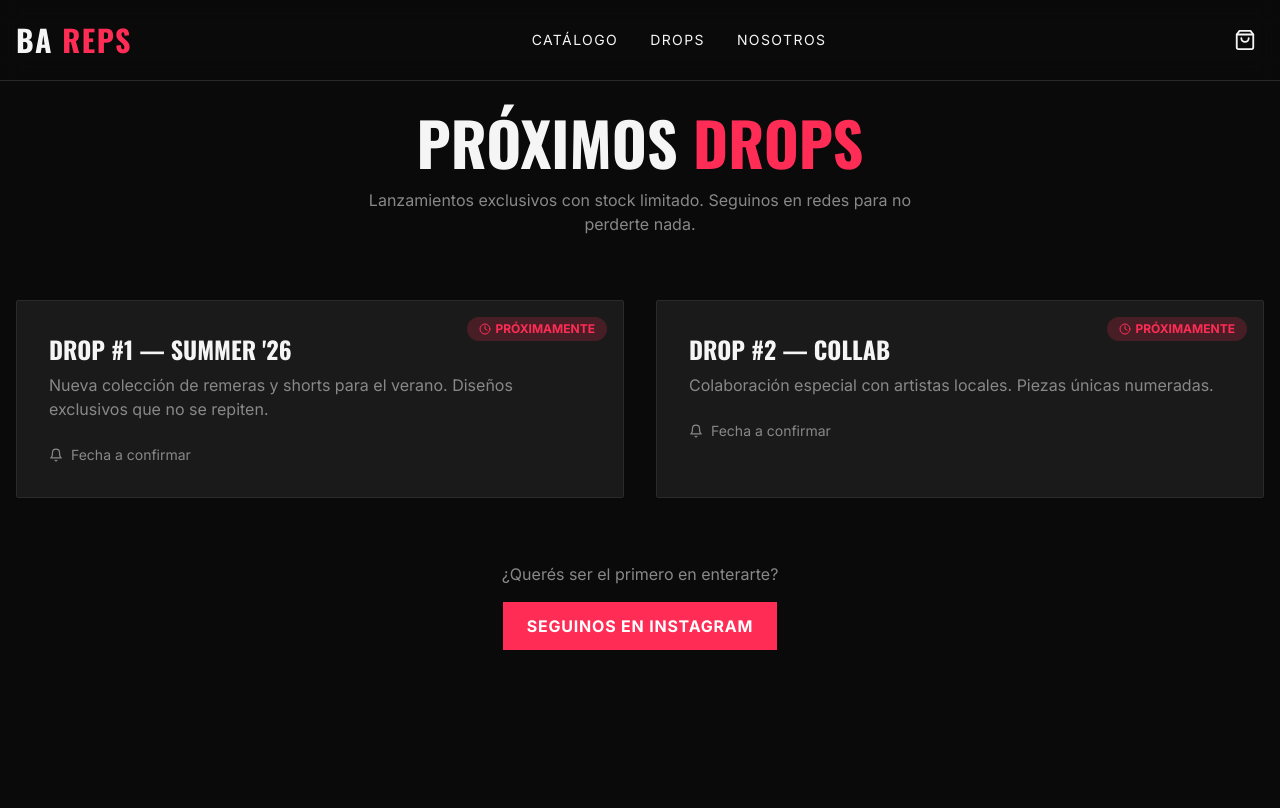
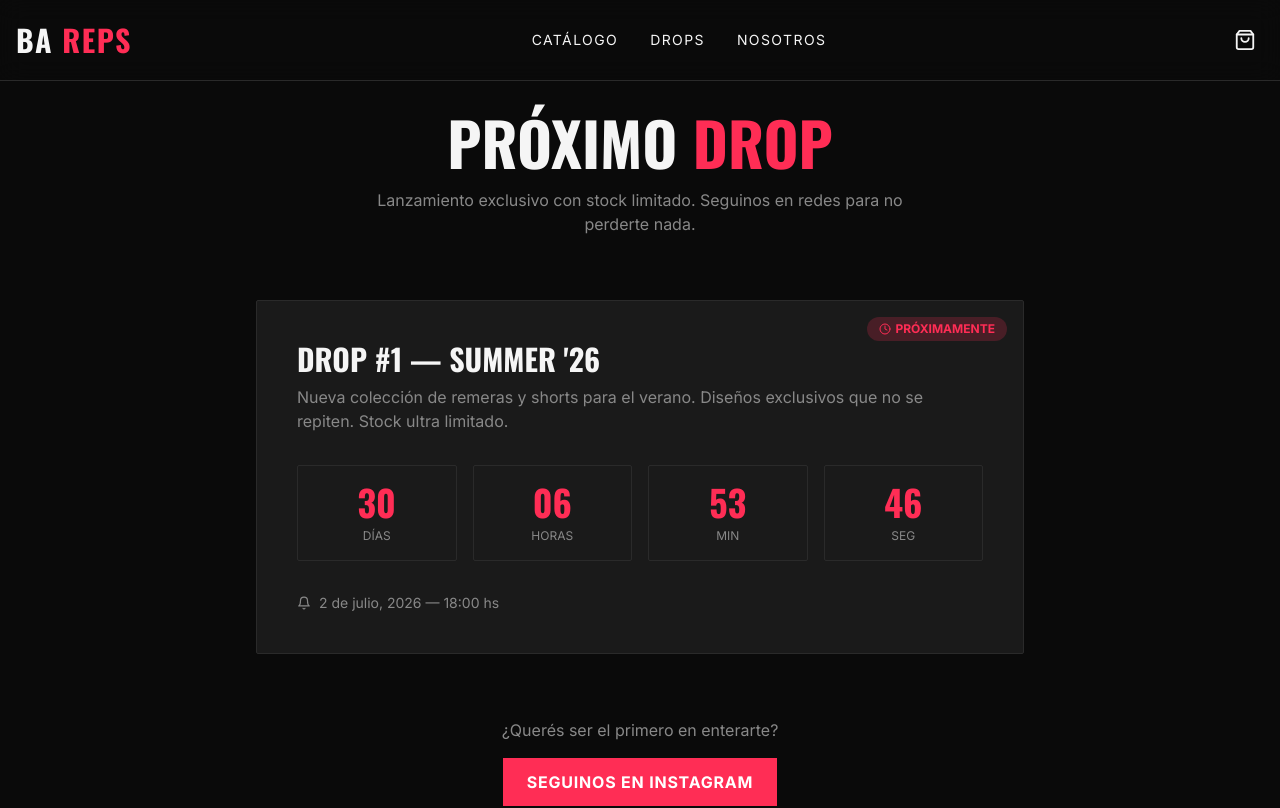
Before and after one commit to franco200802/Kakobuy, a Next.js app: page /drops in a window 1280 px wide. Shown: the top 808 px of the page. Built offline with nearby package versions, Linux system fonts and the light colour scheme.

Commit message:
fix: remove emojis from whatsapp msg, add countdown to drops page

```diff
--- a/src/app/checkout/page.tsx
+++ b/src/app/checkout/page.tsx
@@ -55,13 +55,13 @@ export default function CheckoutPage() {
         `• ${item.product.name} (${item.size}) x${item.quantity} - ${formatPrice(item.product.price * item.quantity)}`
       ).join('\n');
 
-      const msg = `🛒 *Nuevo pedido BA Reps*\n\n` +
-        `👤 *${formData.name}*\n` +
-        `📱 ${formData.phone}\n` +
-        `📍 ${formData.address}, ${formData.city} (${formData.zip})\n\n` +
+      const msg = `*--- NUEVO PEDIDO BA REPS ---*\n\n` +
+        `*Nombre:* ${formData.name}\n` +
+        `*Tel:* ${formData.phone}\n` +
+        `*Direccion:* ${formData.address}, ${formData.city} (${formData.zip})\n\n` +
         `*Productos:*\n${itemsList}\n\n` +
-        `💰 *Total: ${formatPrice(getTotalPrice())}*\n\n` +
-        `Quiero confirmar mi pedido 🙏`;
+        `*TOTAL: ${formatPrice(getTotalPrice())}*\n\n` +
+        `Quiero confirmar mi pedido.`;
 
       const waNumber = '5491161242741'; // Tu número de WhatsApp
       const waUrl = `https://wa.me/${waNumber}?text=${encodeURIComponent(msg)}`;
--- a/src/app/drops/page.tsx
+++ b/src/app/drops/page.tsx
@@ -1,53 +1,82 @@
 'use client';
 
 import { Clock, Bell } from 'lucide-react';
+import { useEffect, useState } from 'react';
+
+const DROP_DATE = new Date('2026-07-02T18:00:00-03:00'); // 2 de julio 2026, 18hs ARG
+
+function useCountdown(target: Date) {
+  const [timeLeft, setTimeLeft] = useState({ days: 0, hours: 0, minutes: 0, seconds: 0 });
+
+  useEffect(() => {
+    const tick = () => {
+      const diff = target.getTime() - Date.now();
+      if (diff <= 0) {
+        setTimeLeft({ days: 0, hours: 0, minutes: 0, seconds: 0 });
+        return;
+      }
+      setTimeLeft({
+        days: Math.floor(diff / (1000 * 60 * 60 * 24)),
+        hours: Math.floor((diff / (1000 * 60 * 60)) % 24),
+        minutes: Math.floor((diff / (1000 * 60)) % 60),
+        seconds: Math.floor((diff / 1000) % 60),
+      });
+    };
+    tick();
+    const id = setInterval(tick, 1000);
+    return () => clearInterval(id);
+  }, [target]);
+
+  return timeLeft;
+}
 
 export default function DropsPage() {
+  const { days, hours, minutes, seconds } = useCountdown(DROP_DATE);
+
   return (
     <main className="min-h-screen pt-28 pb-16 px-4">
-      <div className="max-w-7xl mx-auto">
+      <div className="max-w-3xl mx-auto">
         {/* Header */}
         <div className="text-center mb-16">
           <h1 className="font-display text-5xl md:text-6xl font-bold uppercase mb-4">
-            Próximos <span className="text-kako-accent">Drops</span>
+            Próximo <span className="text-kako-accent">Drop</span>
           </h1>
           <p className="text-kako-muted max-w-xl mx-auto">
-            Lanzamientos exclusivos con stock limitado. Seguinos en redes para no perderte nada.
+            Lanzamiento exclusivo con stock limitado. Seguinos en redes para no perderte nada.
           </p>
         </div>
 
-        {/* Drops Grid */}
-        <div className="grid md:grid-cols-2 gap-8">
-          {/* Drop 1 */}
-          <div className="bg-kako-card border border-kako-border rounded-sm p-8 relative overflow-hidden">
-            <div className="absolute top-4 right-4 bg-kako-accent/20 text-kako-accent text-xs font-bold px-3 py-1 rounded-full uppercase flex items-center gap-1">
-              <Clock size={12} />
-              Próximamente
-            </div>
-            <h3 className="font-display text-2xl font-bold uppercase mb-2">Drop #1 — Summer '26</h3>
-            <p className="text-kako-muted mb-6">
-              Nueva colección de remeras y shorts para el verano. Diseños exclusivos que no se repiten.
-            </p>
-            <div className="flex items-center gap-2 text-sm text-kako-muted">
-              <Bell size={14} />
-              <span>Fecha a confirmar</span>
-            </div>
+        {/* Drop Card */}
+        <div className="bg-kako-card border border-kako-border rounded-sm p-10 relative overflow-hidden">
+          <div className="absolute top-4 right-4 bg-kako-accent/20 text-kako-accent text-xs font-bold px-3 py-1 rounded-full uppercase flex items-center gap-1">
+            <Clock size={12} />
+            Próximamente
+          </div>
+          <h3 className="font-display text-3xl font-bold uppercase mb-2">Drop #1 — Summer &apos;26</h3>
+          <p className="text-kako-muted mb-8">
+            Nueva colección de remeras y shorts para el verano. Diseños exclusivos que no se repiten. Stock ultra limitado.
+          </p>
+
+          {/* Countdown */}
+          <div className="grid grid-cols-4 gap-4 mb-8">
+            {[
+              { label: 'Días', value: days },
+              { label: 'Horas', value: hours },
+              { label: 'Min', value: minutes },
+              { label: 'Seg', value: seconds },
+            ].map((item) => (
+              <div key={item.label} className="text-center bg-kako-bg border border-kako-border rounded-sm py-4">
+                <span className="font-display text-3xl md:text-4xl font-bold text-kako-accent">
+                  {String(item.value).padStart(2, '0')}
+                </span>
+                <p className="text-kako-muted text-xs uppercase mt-1">{item.label}</p>
+              </div>
+            ))}
           </div>
 
-          {/* Drop 2 */}
-          <div className="bg-kako-card border border-kako-border rounded-sm p-8 relative overflow-hidden">
-            <div className="absolute top-4 right-4 bg-kako-accent/20 text-kako-accent text-xs font-bold px-3 py-1 rounded-full uppercase flex items-center gap-1">
-              <Clock size={12} />
-              Próximamente
-            </div>
-            <h3 className="font-display text-2xl font-bold uppercase mb-2">Drop #2 — Collab</h3>
-            <p className="text-kako-muted mb-6">
-              Colaboración especial con artistas locales. Piezas únicas numeradas.
-            </p>
-            <div className="flex items-center gap-2 text-sm text-kako-muted">
-              <Bell size={14} />
-              <span>Fecha a confirmar</span>
-            </div>
+          <div className="flex items-center gap-2 text-sm text-kako-muted">
+            <Bell size={14} />
+            <span>2 de julio, 2026 — 18:00 hs</span>
           </div>
         </div>
 
@@ -55,7 +84,7 @@ export default function DropsPage() {
         <div className="text-center mt-16">
           <p className="text-kako-muted mb-4">¿Querés ser el primero en enterarte?</p>
           <a
-            href="https://instagram.com"
+            href="https://instagram.com/bareps_"
             target="_blank"
             rel="noopener noreferrer"
             className="btn-primary inline-block"
```
